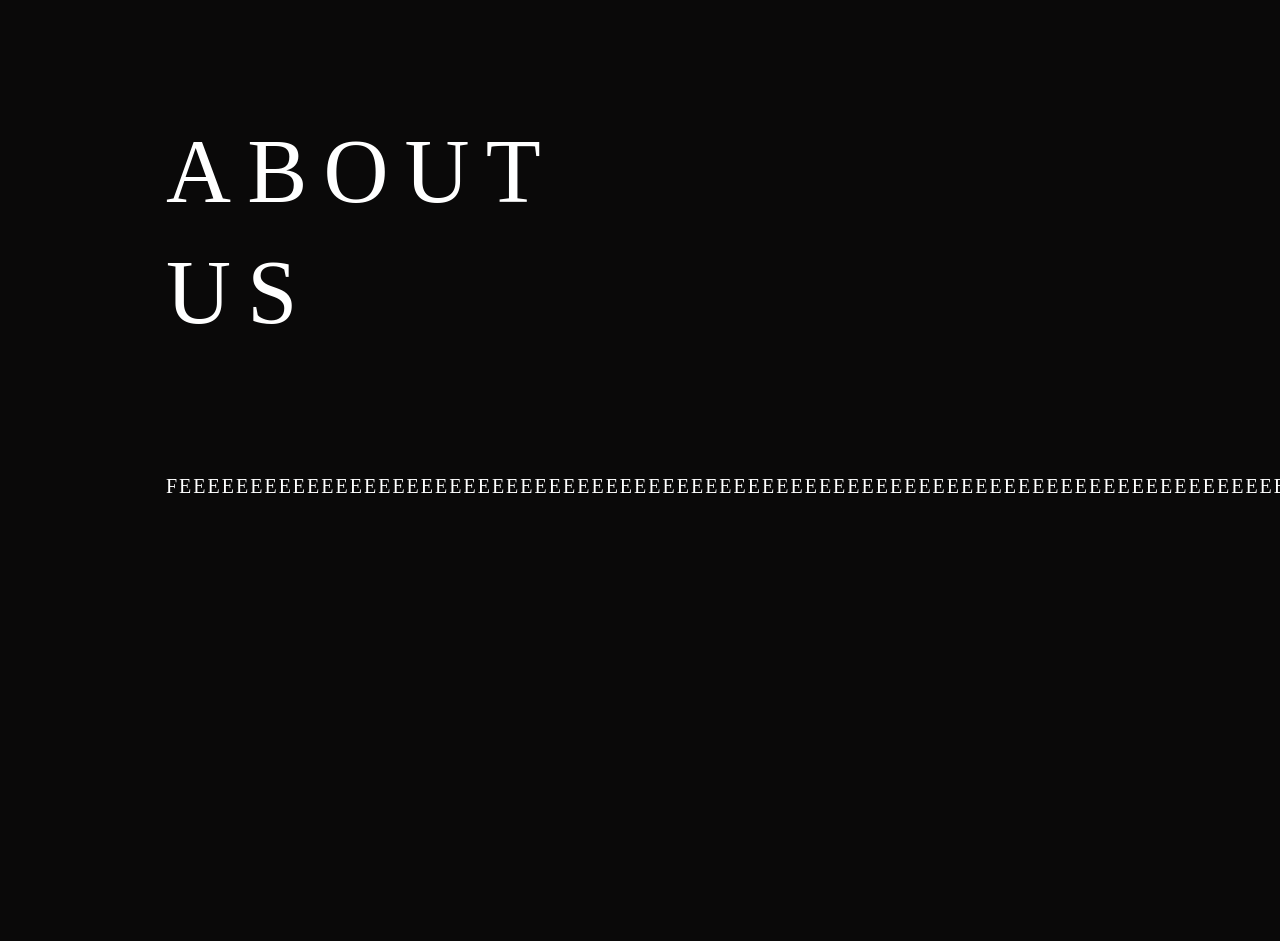
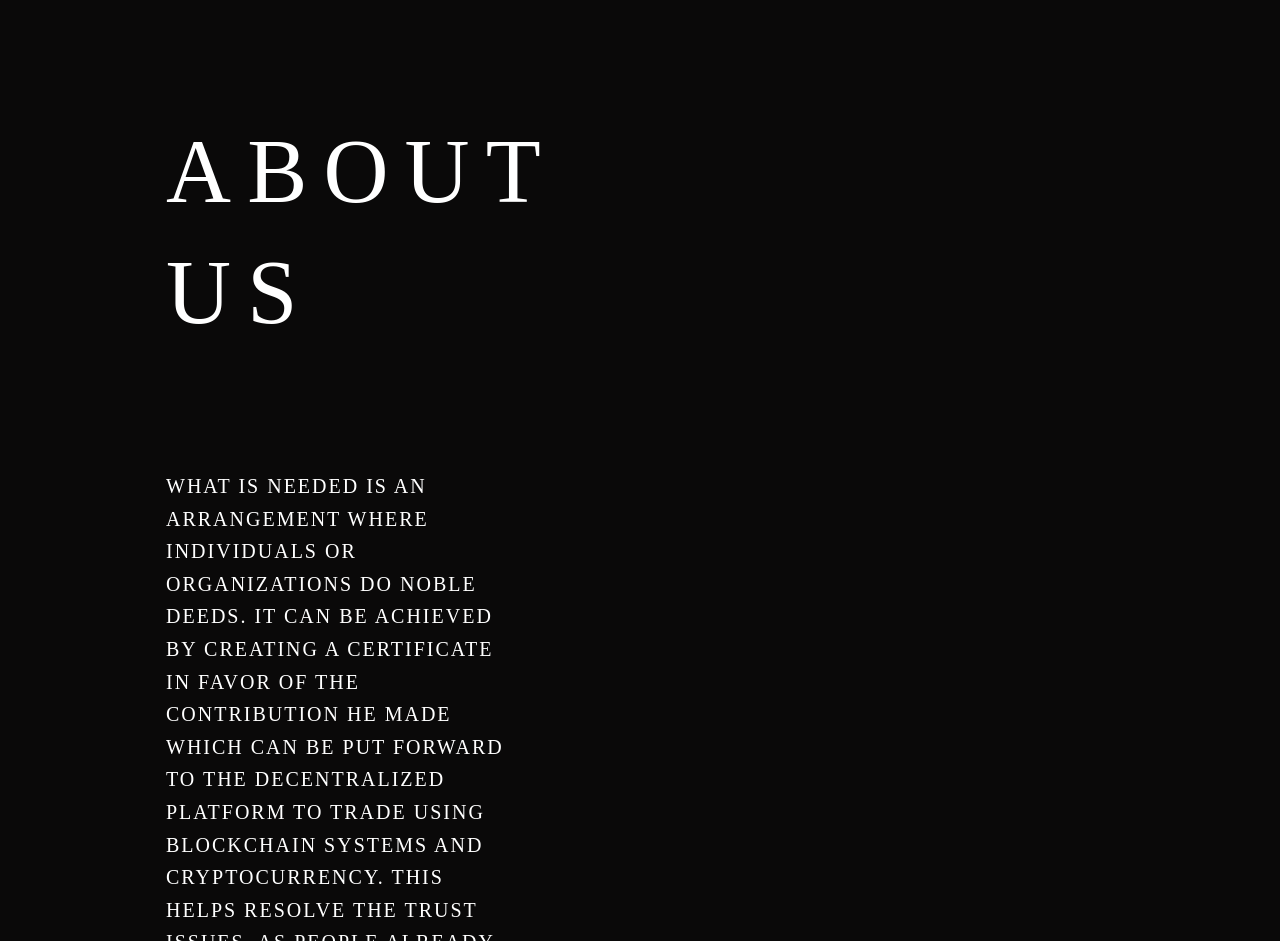
Before and after one commit to tortsBsus/Claritable, a React (Create React App) app in the folder frontend/: page /aboutus in a window 1280 px wide. Built offline with nearby package versions, Linux system fonts and the light colour scheme; a web font is replaced by a local one.

Commit message:
add text to about us

```diff
--- a/frontend/src/Aboutus.tsx
+++ b/frontend/src/Aboutus.tsx
@@ -6,7 +6,10 @@ export const Aboutus: FunctionComponent = () => {
     <div className={styles.aboutusDiv}>
       <div className={styles.aboutUsDiv}>about us</div>
       <div className={styles.feeeeeeeeeeeeeeeeeeeeeeeeeeeeeDiv}>
-        feeeeeeeeeeeeeeeeeeeeeeeeeeeeeeeeeeeeeeeeeeeeeeeeeeeeeeeeeeeeeeeeeeeeeeeeeeeeeeeeeeeeeeeeeeeeeeeeeeeeeeeeeeeeeeeeeee
+      What is needed is an arrangement where individuals or organizations do noble deeds. It can be achieved by creating a
+      certificate in favor of the contribution he made which can be put forward to the decentralized platform to trade using
+      blockchain systems and cryptocurrency. This helps resolve the trust issues, as people already know what they
+      are paying for and the system involves a decentralized way to solve the problem.
       </div>
     </div>
   );
```
